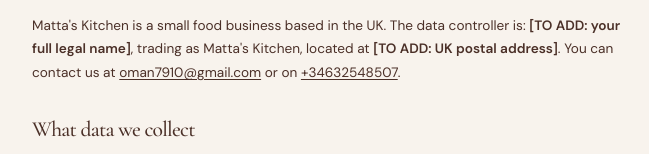
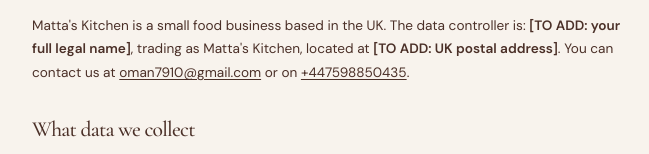
Before and after one commit to ousman08/mattas-kitchen, a Next.js app: page /politica-privacidad in a window 1280 px wide. Shown: the part 212-366 px from the top of the page, without its empty margins (312-961 px from the left). Built offline with nearby package versions, Linux system fonts and the light colour scheme.

Commit message:
fit: number

```diff
--- a/src/data/contact.js
+++ b/src/data/contact.js
@@ -3,7 +3,7 @@
 // La lógica del pedido no cambia al actualizar estos valores.
 export const contact = {
     email: "oman7910@gmail.com", // DATO DE PRUEBA
-    whatsapp: "34632548507", // DATO DE PRUEBA (formato internacional, sin +)
-    phone: "+34632548507", // DATO DE PRUEBA (formato E.164 con +, para el botón de llamada)
+    whatsapp: "447598850435", // DATO DE PRUEBA (formato internacional, sin +)
+    phone: "+447598850435", // DATO DE PRUEBA (formato E.164 con +, para el botón de llamada)
     instagram: "https://www.instagram.com/mattas_kitchen/",
 }
```
Also changed, not shown: 1 other file (tests, documents, lock files or other folders).
